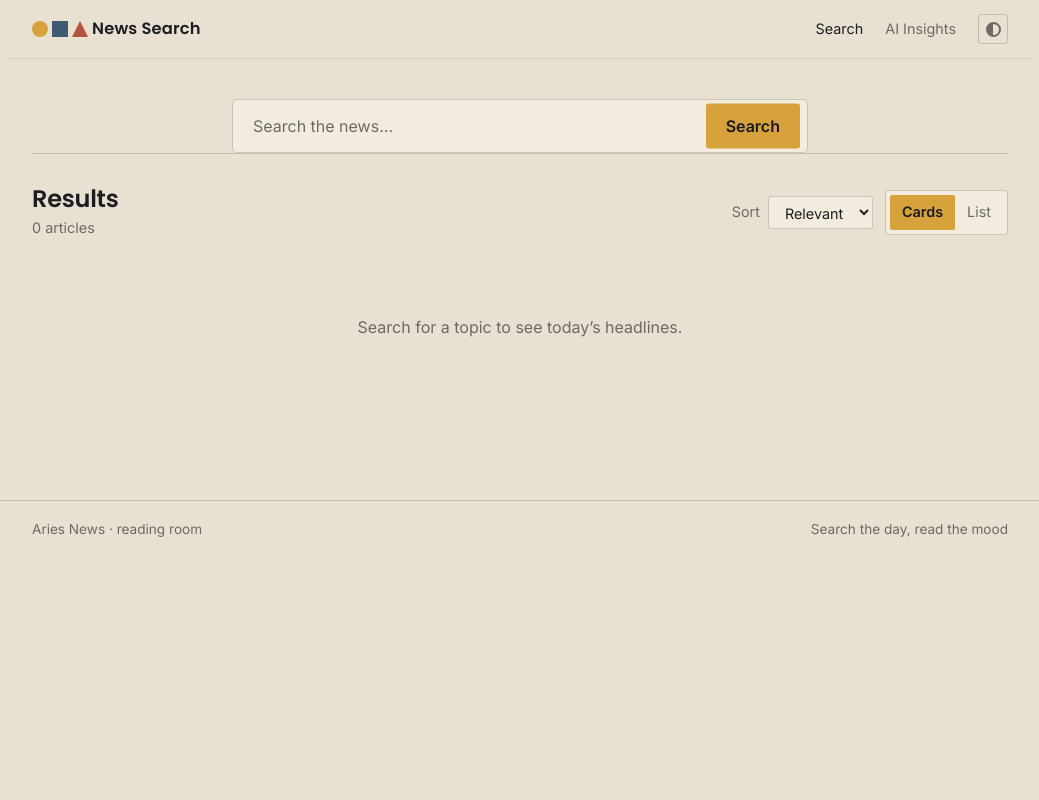
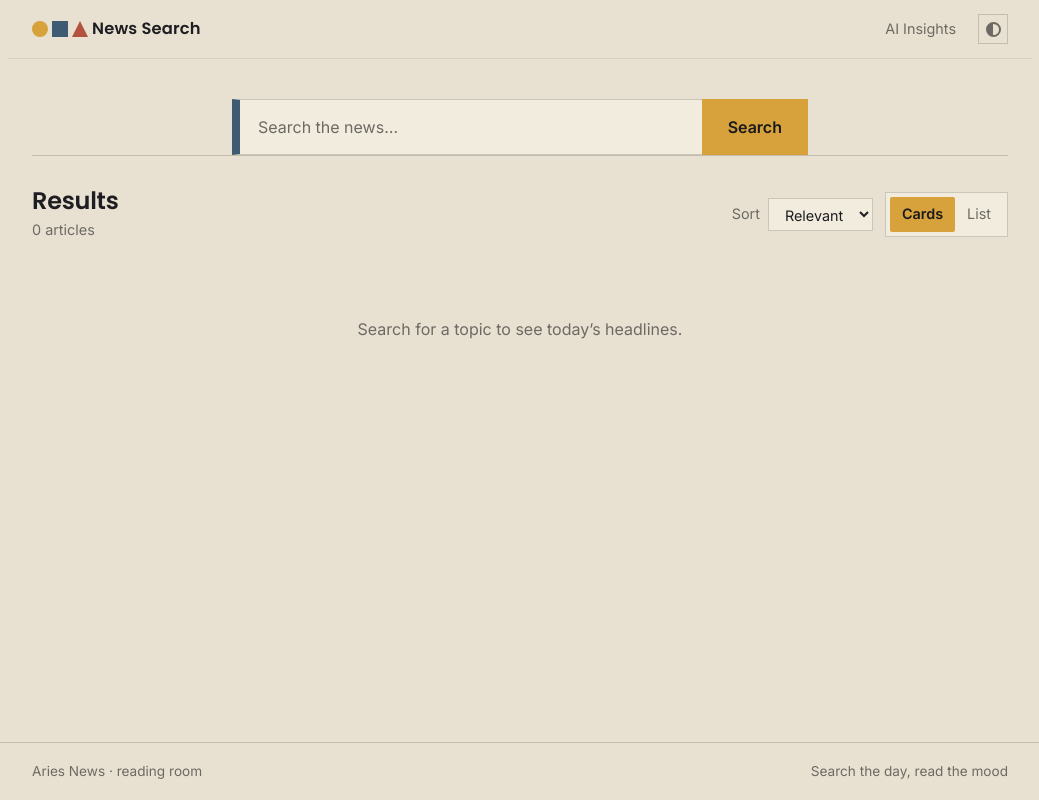
Before and after one commit to codexceed/aries-news, a FastAPI app: page /search in a window 1280 px wide. Shown: the whole page, without its empty margins (120-1159 px from the left). Run offline with FastAPI, Linux system fonts and the light colour scheme; parts of the project's set-up code (start-up, migrations or seed data) failed here and were passed over.

Commit message:
feat: geometric search UI, sticky footer, centered hero, trimmed nav
Refine the Bauhaus UI: put the geometry into the box forms themselves, pin
the footer, center the landing, and drop the redundant nav link.

- search bar is a hard-edged colour-blocked composition: solid blue block on
  the left edge + amber "Search" block flush full-height on the right
- suggestion chips are hard rectangles with a cycling colour-block left edge
- sharpen radii to hard edges (2px / 0) across buttons, chips, select, cards
- sticky footer (body flex column + growable <main>) removes the dead space
- vertically center the landing hero on tall/4K viewports (landing only)
- remove the duplicate "Search" nav link; the brand already opens search

```diff
--- a/src/app/static/css/app.css
+++ b/src/app/static/css/app.css
@@ -18,8 +18,9 @@
   --neu: #8a8f9c;
   --neg: #b4533d;
 
-  --radius: 5px;
-  --radius-sm: 3px;
+  /* Hard, geometric edges — Bauhaus forms, not soft rounded UI. */
+  --radius: 2px;
+  --radius-sm: 0px;
   --container: 1024px;
   --font-display: "Poppins", "Inter", system-ui, sans-serif;
   --font-ui: "Inter", system-ui, -apple-system, sans-serif;
@@ -71,6 +72,28 @@ body {
   min-height: 100vh;
   line-height: 1.55;
   -webkit-font-smoothing: antialiased;
+  /* Column layout so the footer sticks to the bottom: `.site-main` grows to
+     fill short pages, leaving no dead space above the footer. */
+  display: flex;
+  flex-direction: column;
+}
+.site-main {
+  flex: 1 0 auto;
+}
+/* Landing: vertically center the hero in the space between header and footer
+   so it doesn't cluster at the top of tall (e.g. 4K) viewports. */
+.site-main--center {
+  display: flex;
+  flex-direction: column;
+  justify-content: center;
+  align-items: center;
+}
+.site-main--center .hero {
+  padding-top: 40px;
+  padding-bottom: 40px;
+}
+.site-footer {
+  flex-shrink: 0;
 }
 
 a {
@@ -103,6 +126,9 @@ h3 {
   align-items: center;
   justify-content: space-between;
   padding: 14px 24px;
+  /* `width: 100%` keeps a definite cross-size in the body's flex column;
+     without it the auto side-margins collapse the bar to its content width. */
+  width: 100%;
   max-width: var(--container);
   margin: 0 auto;
   border-bottom: 1px solid var(--line-soft);
@@ -236,12 +262,16 @@ h3 {
   max-width: 36rem;
   margin: 0 auto;
 }
+/* Geometric search bar: a hard-edged field framed by a solid blue block on the
+   left and a solid amber "Search" block flush on the right — Bauhaus colour
+   blocking built into the box, not laid on top of it. */
 .search__input {
   width: 100%;
   background: var(--surface);
   border: 1px solid var(--line);
-  border-radius: var(--radius);
-  padding: 16px 116px 16px 20px;
+  border-left: 8px solid var(--blue);
+  border-radius: 0;
+  padding: 17px 128px 17px 18px;
   color: var(--text);
   font-size: 1rem;
   font-family: inherit;
@@ -251,19 +281,20 @@ h3 {
 }
 .search__input:focus {
   outline: none;
-  border-color: var(--accent);
-  box-shadow: 0 0 0 3px rgba(215, 161, 59, 0.22);
+  border-color: var(--line);
+  border-left-color: var(--blue);
+  box-shadow: inset 0 -3px 0 0 var(--accent);
 }
 .search__submit {
   position: absolute;
-  right: 8px;
-  top: 50%;
-  transform: translateY(-50%);
+  right: 0;
+  top: 0;
+  bottom: 0;
   background: var(--accent);
   color: var(--on-accent);
   border: none;
-  border-radius: var(--radius-sm);
-  padding: 10px 20px;
+  border-radius: 0;
+  padding: 0 26px;
   font: inherit;
   font-weight: 600;
   cursor: pointer;
@@ -303,6 +334,34 @@ h3 {
   background: var(--accent);
   color: var(--on-accent);
   border-color: var(--accent);
+}
+
+/* Suggestion chips are hard rectangles with a solid colour-block left edge,
+   cycling the three primaries — the geometry lives in the box's own form. */
+.chips--center .chip {
+  padding-left: 14px;
+  border-left-width: 6px;
+}
+.chips--center .chip:nth-of-type(3n + 1) {
+  border-left-color: var(--yellow);
+}
+.chips--center .chip:nth-of-type(3n + 2) {
+  border-left-color: var(--blue);
+}
+.chips--center .chip:nth-of-type(3n + 3) {
+  border-left-color: var(--red);
+}
+.chips--center .chip:hover {
+  border-color: var(--line);
+}
+.chips--center .chip:nth-of-type(3n + 1):hover {
+  border-left-color: var(--yellow);
+}
+.chips--center .chip:nth-of-type(3n + 2):hover {
+  border-left-color: var(--blue);
+}
+.chips--center .chip:nth-of-type(3n + 3):hover {
+  border-left-color: var(--red);
 }
 
 /* ---------- Results section ---------- */
--- a/src/app/templates/base.html
+++ b/src/app/templates/base.html
@@ -34,7 +34,6 @@
         News Search
       </a>
       <nav class="nav">
-        <a href="/search" {% if active=='search' %}aria-current="page"{% endif %}>Search</a>
         <a href="/insights" {% if active=='insights' %}aria-current="page"{% endif %}>AI Insights</a>
         <button
           type="button"
@@ -47,7 +46,7 @@
       </nav>
     </header>
 
-    {% block content %}{% endblock %}
+    <main class="site-main {% block main_class %}{% endblock %}">{% block content %}{% endblock %}</main>
 
     <footer class="site-footer">
       <div class="container">
--- a/src/app/templates/index.html
+++ b/src/app/templates/index.html
@@ -1,5 +1,6 @@
 {% extends "base.html" %}
 {% block title %}Aries News — read the day, understand the mood{% endblock %}
+{% block main_class %}site-main--center{% endblock %}
 
 {% block content %}
 <section class="hero">
```
